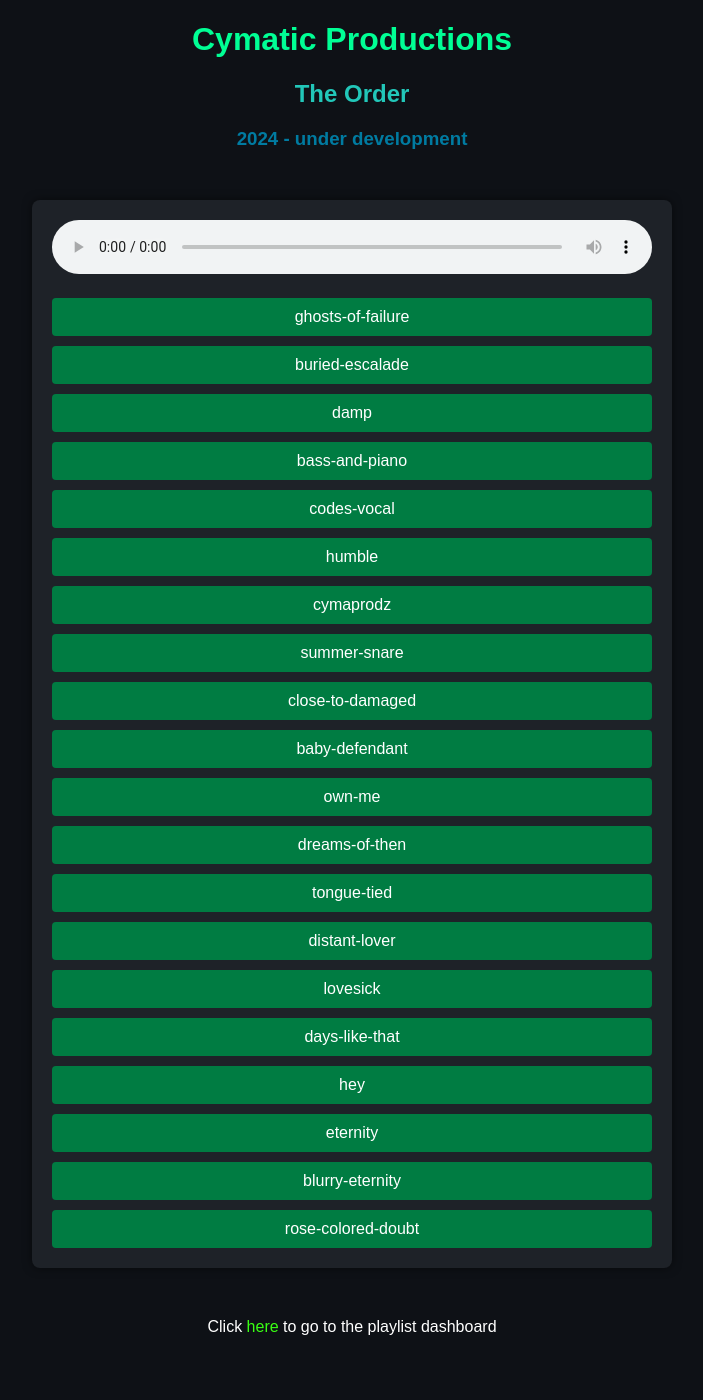
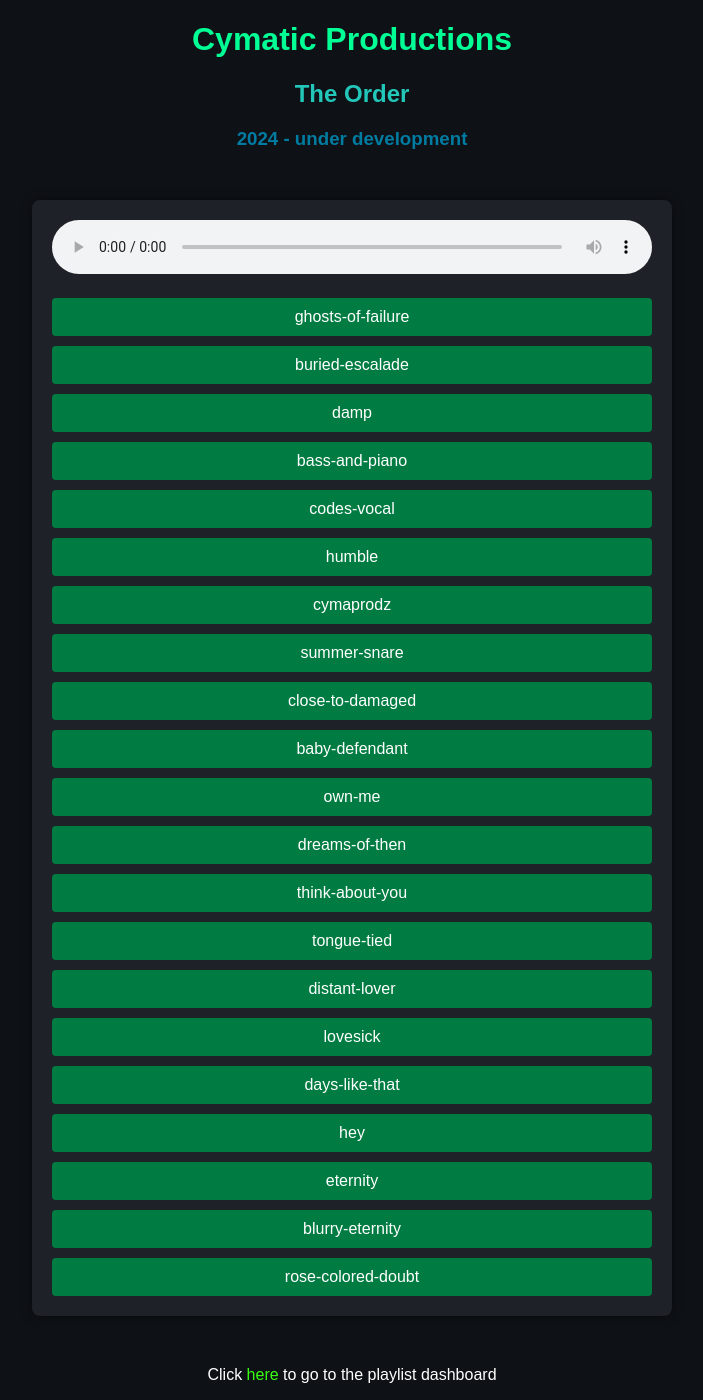
Before and after one commit to cymatic-productions/html.js.playlist, a Jekyll site: the page built from playlists/the-order.md, in a window 1280 px wide. Shown: the whole page, without its empty margins (288-991 px from the left). Built offline with Jekyll 4.4.1, drawn with Linux system fonts in a browser that asks for light colours; before the commit the page ends 1352 px from its top, so only the background shows below that.

Commit message:
added think-about-you

```diff
--- a/playlists/the-order.md
+++ b/playlists/the-order.md
@@ -17,6 +17,7 @@ songs: [
     baby-defendant,
     own-me,
     dreams-of-then,
+    think-about-you,
     tongue-tied,
     distant-lover,
     lovesick,
```
Also changed, not shown: playlists/recent-releases.md (+1 -0 lines).
